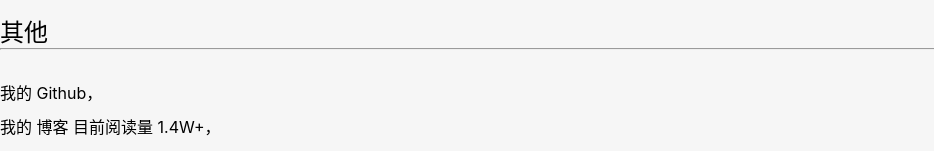
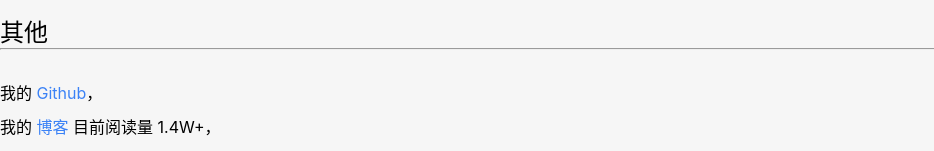
Before and after one commit to shyhhh/myInfo, a React (Vite) app: page /#/home/demo1 in a window 1280 px wide. Shown: the part 1046-1197 px from the top of the page, without its empty margins (0-934 px from the left). Built offline with nearby package versions, Linux system fonts and the light colour scheme.

Commit message:
添加 博客 github 链接

```diff
--- a/src/components/CustomLink.tsx
+++ b/src/components/CustomLink.tsx
@@ -2,14 +2,15 @@ import { HoverLink } from './HoverLink'
 interface CProps {
   path: string
   children: string
+  className?: string
 }
 
-export const CustomLink: React.FC<CProps> = ({ path, children }) => {
+export const CustomLink: React.FC<CProps> = ({ path, children, className }) => {
   const handleLinkClick = (path: string) => {
     window.open(path)
   }
   return (
-    <HoverLink onClick={() => handleLinkClick(path)} >
+    <HoverLink onClick={() => handleLinkClick(path)} className={className}>
       {children}
     </HoverLink>
   )
--- a/src/pages/Home.tsx
+++ b/src/pages/Home.tsx
@@ -1,7 +1,7 @@
 import { MyInfo } from './MyInfo'
 import { ProExperience } from './ProExperience'
 import { Skill } from './Skill'
-import { Recommend } from './Recommend'
+import { Other } from './Other'
 
 const Home: React.FC = () => {
   return (
@@ -10,7 +10,7 @@ const Home: React.FC = () => {
         <MyInfo />
         <ProExperience />
         <Skill />
-        <Recommend />
+        <Other />
       </section>
     </div>
   )
--- /dev/null
+++ b/src/pages/Other.tsx
@@ -0,0 +1,15 @@
+import { CustomLink } from '../components/CustomLink'
+
+export const Other: React.FC = () => {
+  return (
+    <>
+      <h1>其他</h1>
+      <hr />
+      <ul>
+        <li>我的 <CustomLink path='https://github.com/shyhhh' className='c-blue-500'>Github</CustomLink>，</li>
+        <li>我的 <CustomLink path='https://juejin.cn/user/3359726847928840/posts' className='c-blue-500'>博客</CustomLink> 目前阅读量 1.4W+，</li>
+        <li>大三期间学校设有网页相关专业课，相关课程成绩优异均分 98，在校曾搭建过学院官网, 具有极客精神，积极关注行业动态。</li>
+      </ul>
+    </>
+  )
+}
--- a/src/pages/Recommend.tsx
+++ /dev/null
@@ -1,15 +0,0 @@
-import { Link } from 'react-router-dom'
-
-export const Recommend: React.FC = () => {
-  return (
-    <>
-      <h1>其他</h1>
-      <hr />
-      <ul>
-        <li>我的 <Link to='https://github.com/shyhhh' text-orange-600>Github</Link>，</li>
-        <li>我的 <Link to='https://juejin.cn/user/3359726847928840/posts' text-orange-600>博客</Link> 目前阅读量 1.4W+，</li>
-        <li>大三期间学校设有网页相关专业课，相关课程成绩优异均分 98，在校曾搭建过学院官网, 具有极客精神，积极关注行业动态。</li>
-      </ul>
-    </>
-  )
-}
```
